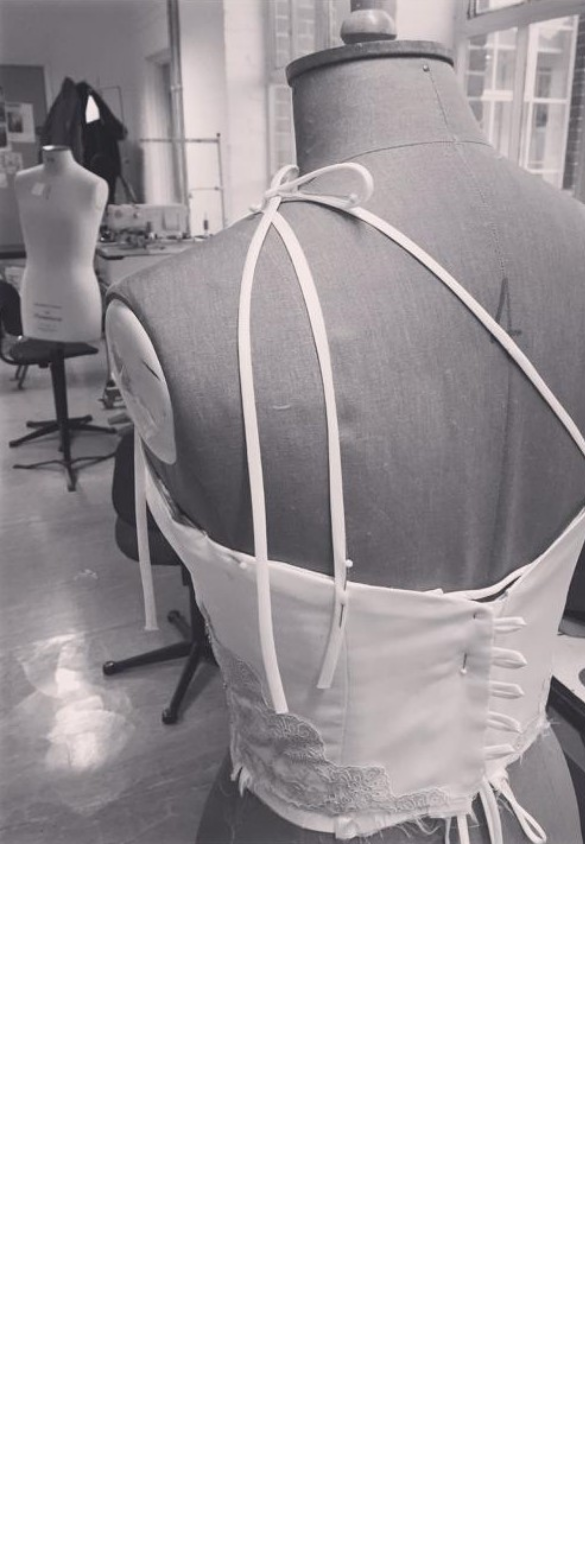
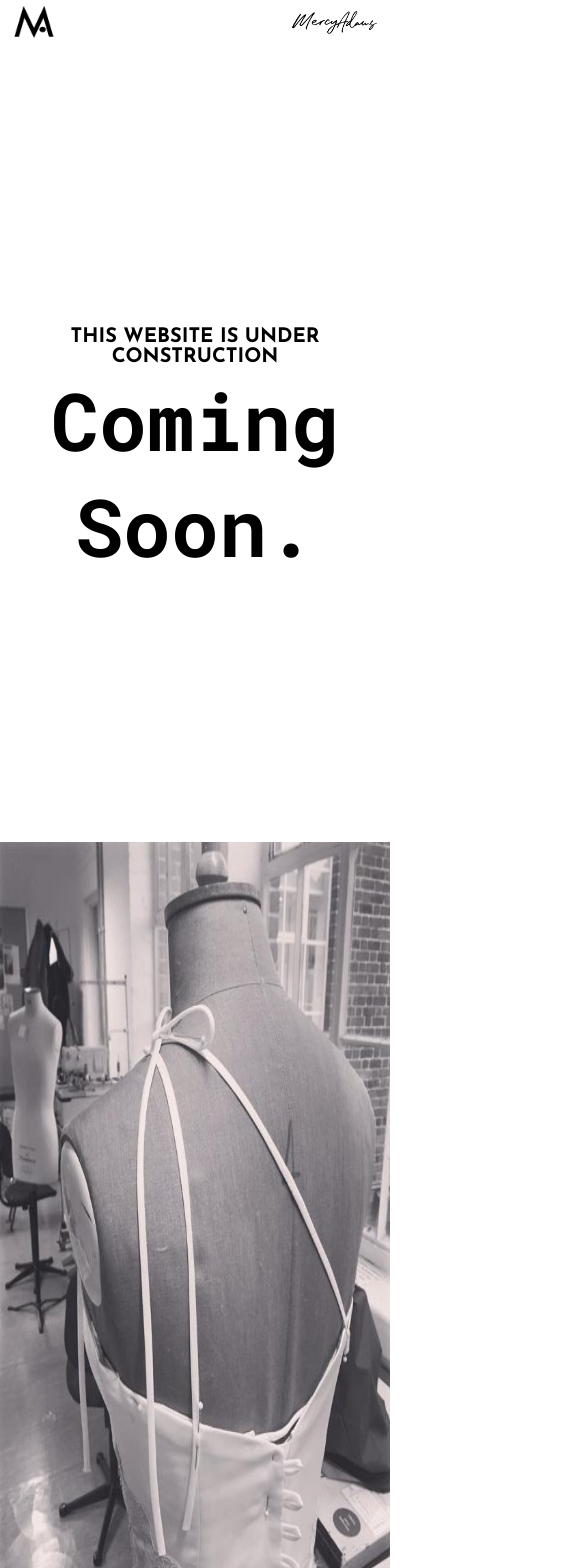
Before and after one commit to jidemobell/fashion, a React (Create React App) app: page / in a window 390 px wide. Shown: the top 1568 px of the page, 585 px wide, since content can reach past the window. Before the commit the page ends 848 px from the top, so only its background shows below. Built offline with nearby package versions, Linux system fonts and the light colour scheme.

Commit message:
make app responsive

```diff
--- a/src/App.css
+++ b/src/App.css
@@ -34,15 +34,16 @@
 
 .App {
 	text-align: center;
-	width: 100vw;
-	height: 100vh;
+	/* width: 100%;
+	height: 100vh; */
+	/* flex-wrap: wrap; */
 }
 
-.App-logo {
+/* .App-logo {
   height: 40vmin;
-}
+} */
 
-.App-header {
+/* .App-header {
   background-color: #282c34;
   min-height: 100vh;
   display: flex;
@@ -51,11 +52,11 @@
   justify-content: center;
   font-size: calc(10px + 2vmin);
   color: white;
-}
+} */
 
-.App-link {
+/* .App-link {
   color: #09d3ac;
-}
+} */
 
 .image{
 	flex-basis: 30%;
@@ -67,7 +68,7 @@
 }
 
 .content{
-	flex-basis: 70%;
+	/* flex-basis: 70%; */
 }
 
 .header{
--- a/src/App.js
+++ b/src/App.js
@@ -1,24 +1,29 @@
-import React from 'react';
-import prinmia from './image/prinmia2.jpeg';
-import signature from './image/signature.png'
-import brand from './image/brand.PNG'
-import './App.css';
+import React from "react";
+import prinmia from "./image/prinmia2.jpeg";
+import signature from "./image/signature.png";
+import brand from "./image/brand.PNG";
+import './responsive.css'
+import "./App.css";
 
 function App() {
   return (
     <div className="App flex-row">
-		  <section className="image">
-			 <img src={prinmia} alt='background' />
-			</section>
       <section className="content">
         <header className="flex-row header">
           <img src={brand} alt="signature" className="brand" />
           <img src={signature} alt="signature" className="signature" />
         </header>
         <div className="flex-col-centered body">
-					<p id='first' className="josefina">THIS WEBSITE IS UNDER CONSTRUCTION</p>
-					<p id='second' className='robo-mono'>Coming Soon.</p>
+          <p id="first" className="josefina">
+            THIS WEBSITE IS UNDER CONSTRUCTION
+          </p>
+          <p id="second" className="robo-mono">
+            Coming Soon.
+          </p>
         </div>
+      </section>
+      <section className="image">
+        <img src={prinmia} alt="background" />
       </section>
     </div>
   );
--- /dev/null
+++ b/src/responsive.css
@@ -0,0 +1,23 @@
+@media only screen and (max-width: 425px){
+	.App{
+		flex-wrap: wrap;
+	}
+
+	.content{
+		width: 100%;
+	}
+
+	.image img{
+		width: 100vw;
+	}
+}
+
+
+@media only screen and (min-width: 768px){
+	.App{
+		width: 100%;
+	}
+  .content{
+		flex-basis: 70%;
+	}
+}
```
Also changed, not shown: src/image/raw_signature.svg (deleted), src/logo.svg (deleted). Lines whose indentation alone changed are shown as unchanged.
